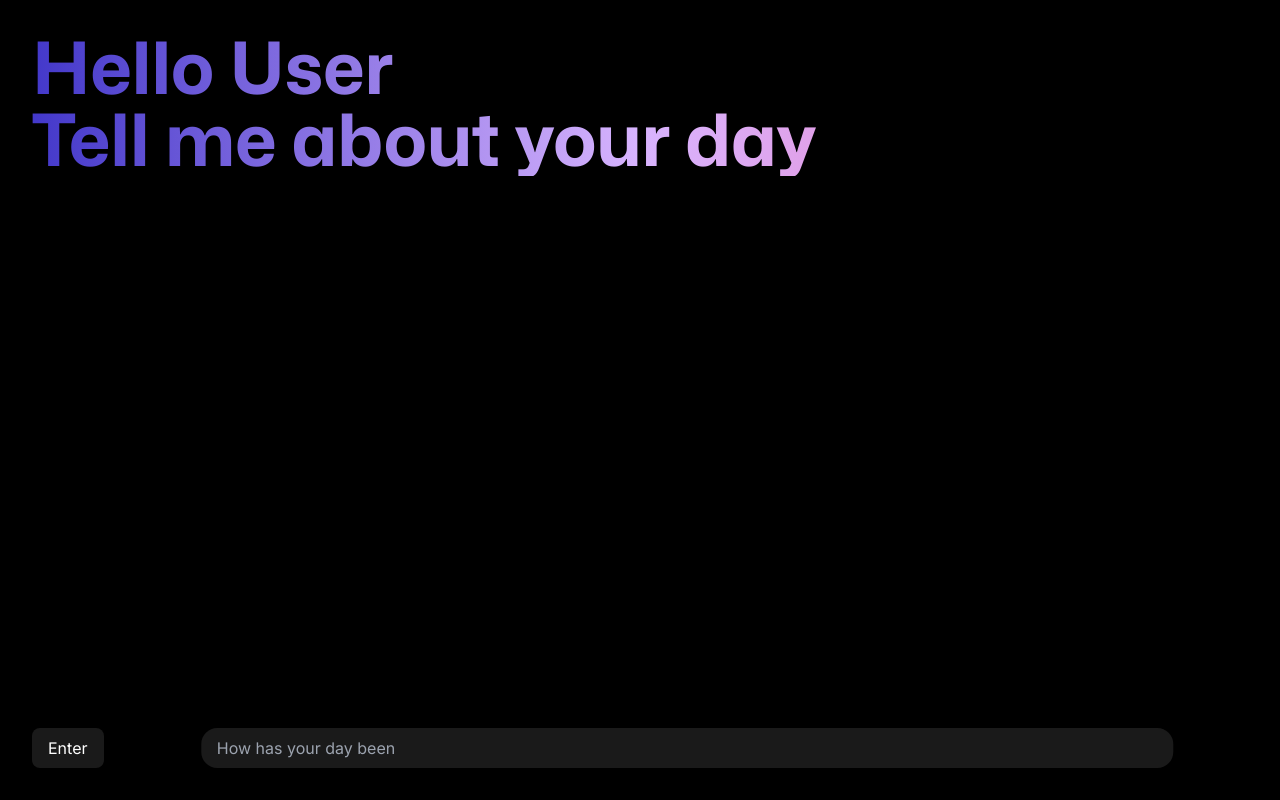
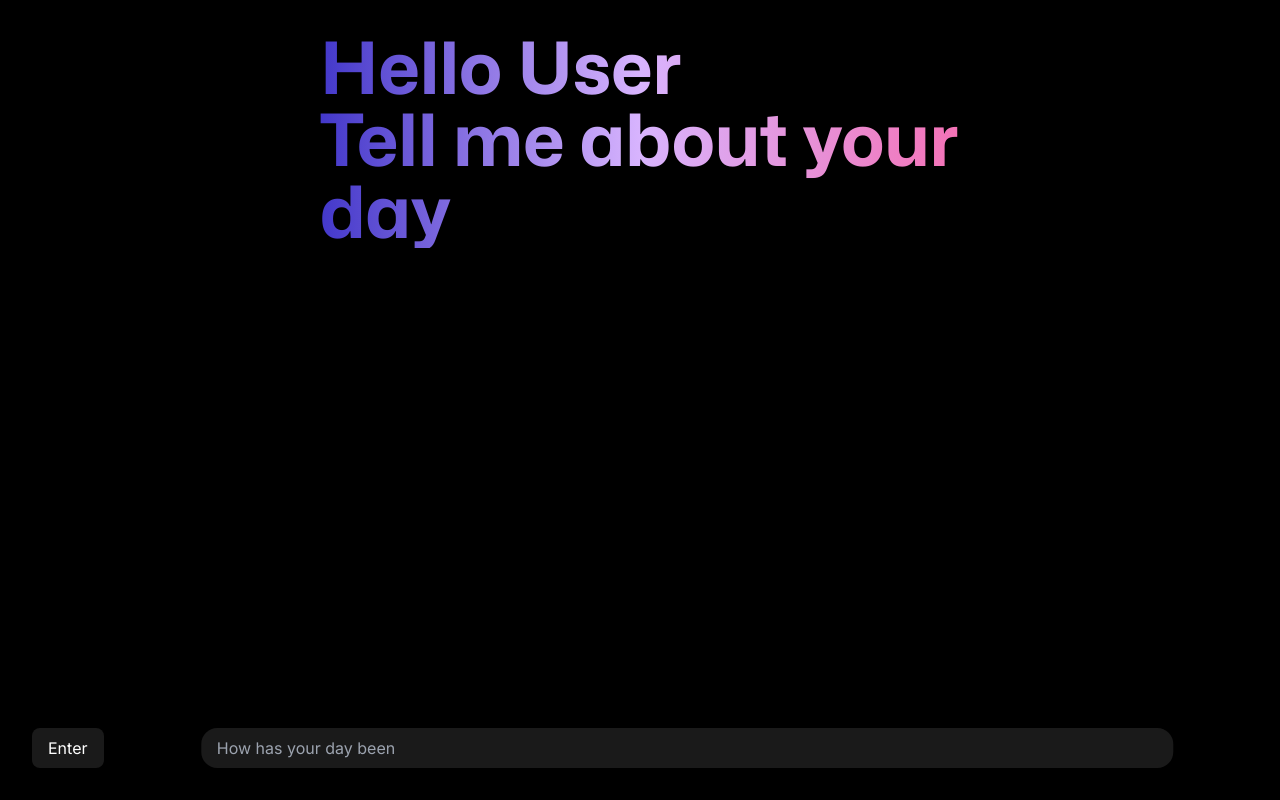
Before and after one commit to woaitsAryan/rekindle-frontend, a Next.js app: page / in a window 1280 px wide. Built offline with nearby package versions, Linux system fonts and the light colour scheme.

Commit message:
fix:small fix

```diff
--- a/src/app/page.tsx
+++ b/src/app/page.tsx
@@ -26,8 +26,8 @@ import { useState,useEffect, useRef } from "react";
   }
 
   return (
-    <div className="w-full h-screen bg-bg_primary  p-8 relative flex flex-col  gap-[1.5rem]">
-      <div className="heading font-mona_bold tab:text-7xl bg-gradient-to-r from-indigo-700 via-purple-300 to-pink-400 bg-clip-text text-transparent mobile:text-4xl mobile:leading-[3rem]">
+    <div className="w-full h-screen bg-bg_primary  p-8 relative flex flex-col  gap-[1.5rem] ">
+      <div className="heading font-mona_bold tab:text-7xl bg-gradient-to-r from-indigo-700 via-purple-300 to-pink-400 bg-clip-text text-transparent mobile:text-4xl mobile:leading-[3rem] laptop:absolute laptop:left-[50%] laptop:translate-x-[-50%] ">
         Hello User <br/>
         Tell me about your day
       </div>
```
